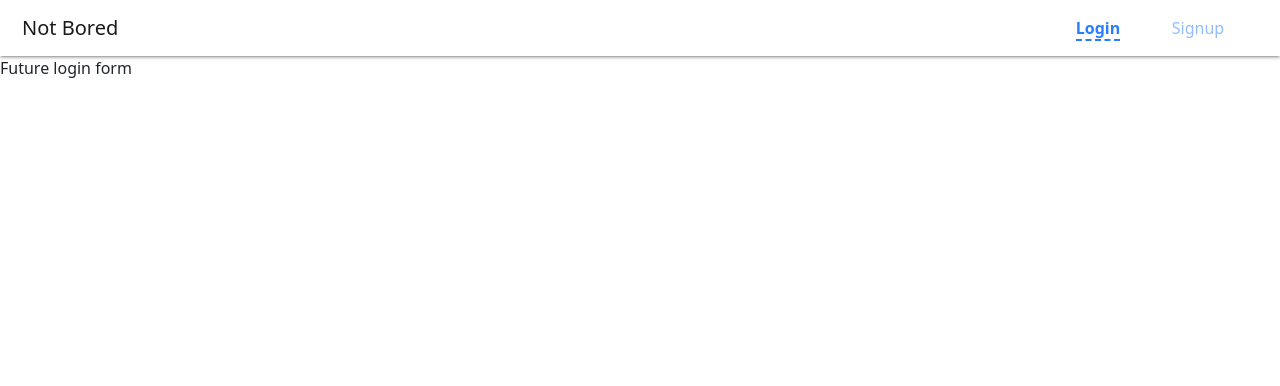
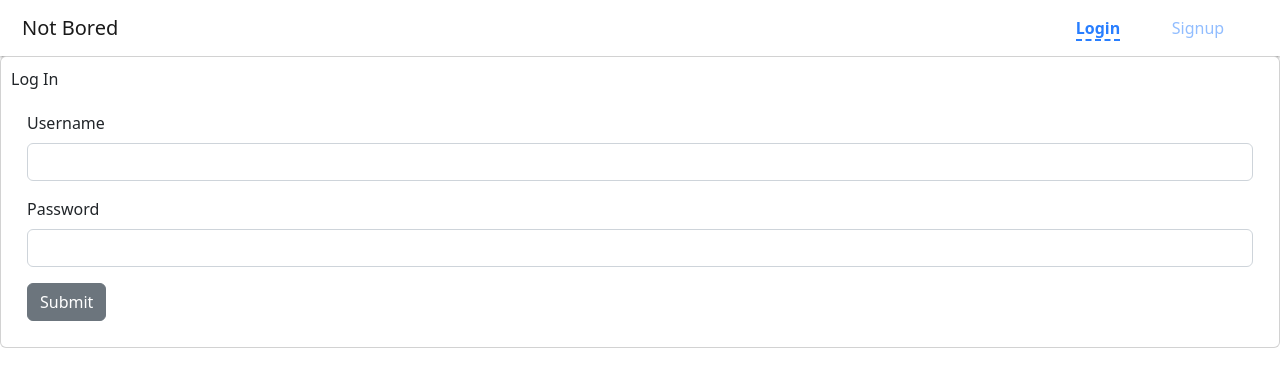
Before and after one commit to adshay18/Capstone-2, a React (Create React App) app in the folder frontend/: page /login in a window 1280 px wide. Shown: the top 386 px of the page. Built offline with nearby package versions, Linux system fonts and the light colour scheme; no server answers.

Commit message:
add login / logout functionality

```diff
--- /dev/null
+++ b/frontend/src/LoginForm.css
@@ -0,0 +1,3 @@
+.card {
+	padding: 10px;
+}
--- /dev/null
+++ b/frontend/src/LoginForm.js
@@ -0,0 +1,78 @@
+import React, { useState, useContext } from 'react';
+import { useHistory } from 'react-router-dom';
+import { Form, FormGroup, Label, Input, Button, Card, CardBody, CardTitle, CardSubtitle } from 'reactstrap';
+import UserContext from './UserContext';
+import './LoginForm.css';
+import BoredApi from './Api';
+
+const LoginForm = () => {
+	const { login } = useContext(UserContext);
+	const INIT = { username: '', password: '' };
+	const [ formData, setFormData ] = useState(INIT);
+	const history = useHistory();
+	const [ errors, setErrors ] = useState([]);
+
+	async function auth(info) {
+		let res = await BoredApi.loginUser(info);
+		return res.token;
+	}
+
+	const handleSubmit = async (e) => {
+		e.preventDefault();
+		try {
+			let token = await auth(formData);
+			if (token) {
+				BoredApi.token = token;
+				login(token);
+				setFormData(INIT);
+				history.push('/');
+			}
+		} catch (err) {
+			setErrors([ err ]);
+		}
+	};
+
+	const handleChange = (e) => {
+		const { name, value } = e.target;
+		setFormData((data) => ({
+			...data,
+			[name]: value
+		}));
+	};
+	return (
+		<Card>
+			<CardTitle>Log In</CardTitle>
+			{errors ? <CardSubtitle>{errors}</CardSubtitle> : null}
+			<CardBody>
+				<Form onSubmit={handleSubmit}>
+					<FormGroup>
+						<Label htmlFor="username">Username</Label>
+						<Input
+							type="text"
+							id="username"
+							name="username"
+							value={formData.username}
+							onChange={handleChange}
+							required
+						/>
+					</FormGroup>
+					<FormGroup>
+						<Label htmlFor="username">Password</Label>
+						<Input
+							type="password"
+							id="password"
+							name="password"
+							value={formData.password}
+							onChange={handleChange}
+							required
+						/>
+					</FormGroup>
+
+					<Button>Submit</Button>
+				</Form>
+			</CardBody>
+		</Card>
+	);
+};
+
+export default LoginForm;
--- a/frontend/src/Routes.js
+++ b/frontend/src/Routes.js
@@ -1,5 +1,6 @@
 import React from 'react';
 import { BrowserRouter as Router, Route, Switch } from 'react-router-dom';
+import LoginForm from './LoginForm';
 import NavBar from './NavBar';
 import SignupForm from './SignupForm';
 
@@ -16,9 +17,7 @@ const Routes = () => {
 						<SignupForm />
 					</Route>
 					<Route exact path="/login">
-						<p>
-                            Future login form
-                        </p>
+						<LoginForm />
 					</Route>
 					<Route>
 						<p>404 page not found</p>
```
